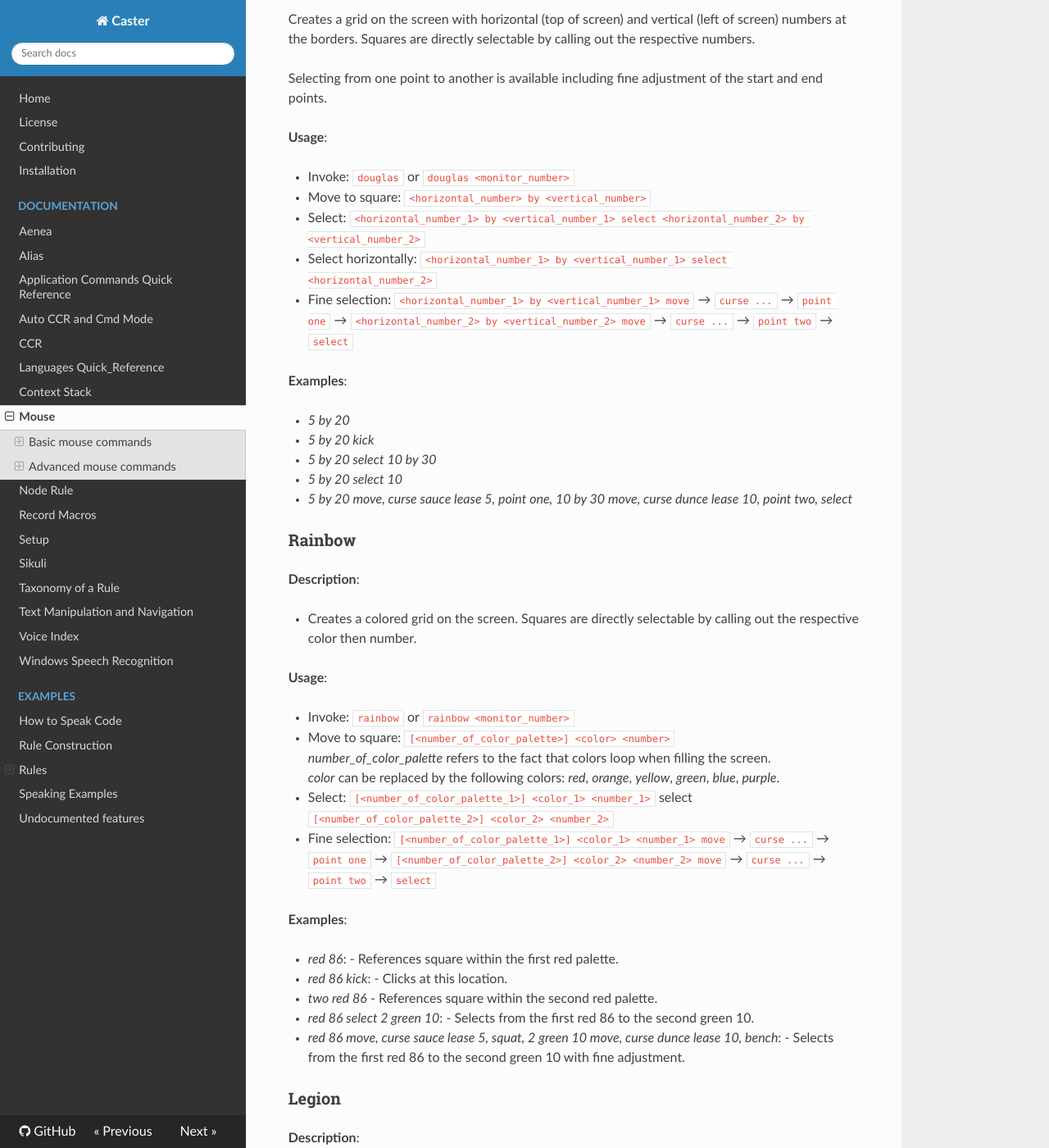
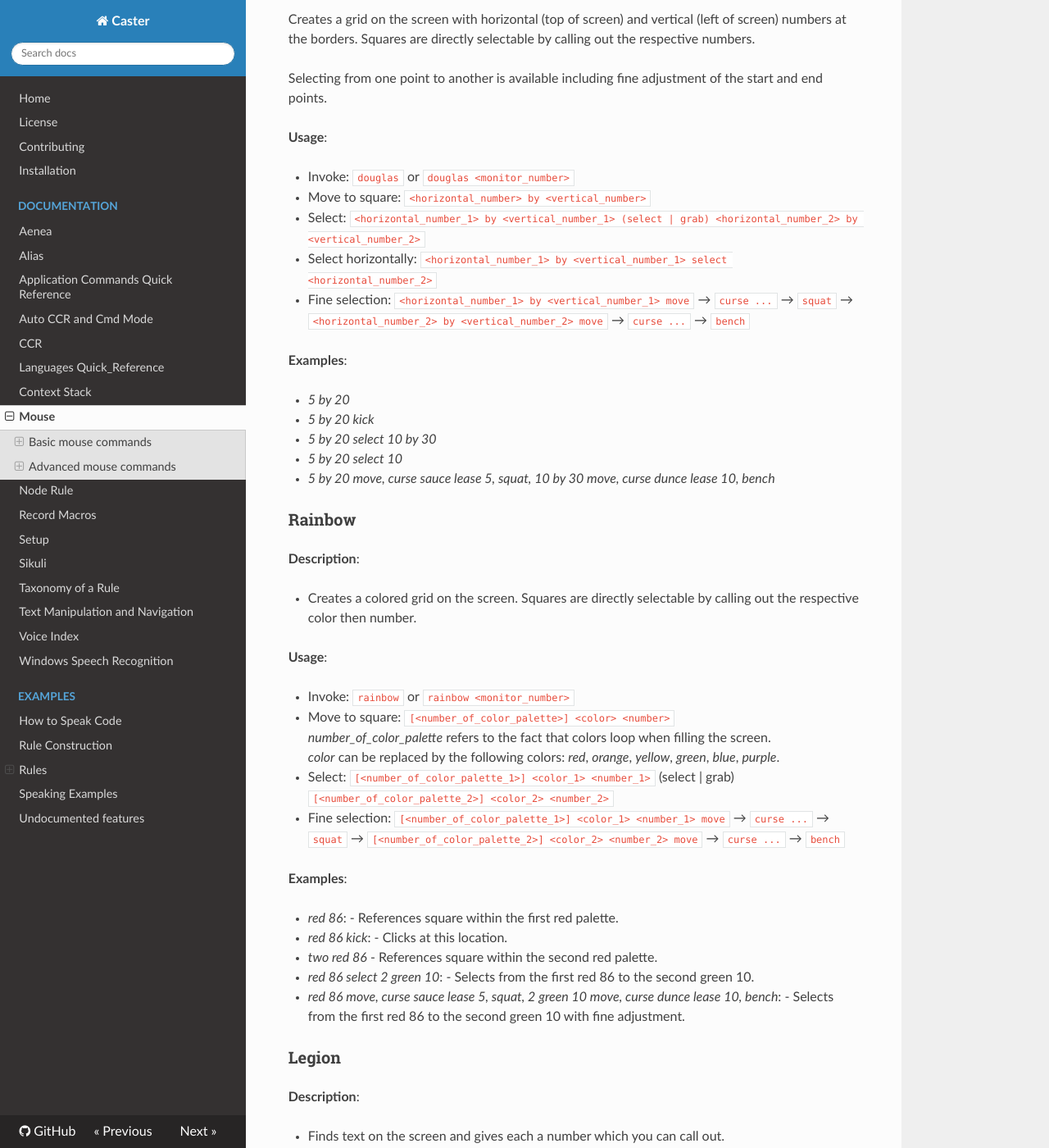
Before and after one commit to dictation-toolbox/Caster, an MkDocs documentation site: the page built from castervoice/doc/readthedocs/Mouse.md, in a window 1280 px wide and 1400 px high, scrolled down 1113 px. Shown: the whole window at 82% size. Built offline with MkDocs 1.6.1, drawn with Linux system fonts in a browser that asks for light colours; nearby versions of some CDN libraries; comment, search, counter and statistics services are not loaded; some of the changed text lies outside the part shown.

Commit message:
update docs

```diff
--- a/castervoice/doc/readthedocs/Mouse.md
+++ b/castervoice/doc/readthedocs/Mouse.md
@@ -46,9 +46,9 @@ Selecting from one point to another is available including fine adjustment of th
 
 - Invoke: `douglas` or `douglas <monitor_number>`
 - Move to square: `<horizontal_number> by <vertical_number>`
-- Select: `<horizontal_number_1> by <vertical_number_1> select <horizontal_number_2> by <vertical_number_2>`
+- Select: `<horizontal_number_1> by <vertical_number_1> (select | grab) <horizontal_number_2> by <vertical_number_2>`
 - Select horizontally: `<horizontal_number_1> by <vertical_number_1> select <horizontal_number_2>`
-- Fine selection: `<horizontal_number_1> by <vertical_number_1> move` &rightarrow; `curse ...` &rightarrow; `point one` &rightarrow; `<horizontal_number_2> by <vertical_number_2> move` &rightarrow; `curse ...` &rightarrow; `point two` &rightarrow; `select`
+- Fine selection: `<horizontal_number_1> by <vertical_number_1> move` &rightarrow; `curse ...` &rightarrow; `squat` &rightarrow; `<horizontal_number_2> by <vertical_number_2> move` &rightarrow; `curse ...` &rightarrow; `bench`
 
 **Examples**:
 
@@ -56,7 +56,7 @@ Selecting from one point to another is available including fine adjustment of th
 - _5 by 20 kick_
 - _5 by 20 select 10 by 30_
 - _5 by 20 select 10_
-- _5 by 20 move, curse sauce lease 5, point one, 10 by 30 move, curse dunce lease 10, point two, select_
+- _5 by 20 move, curse sauce lease 5, squat, 10 by 30 move, curse dunce lease 10, bench_
 
 ### Rainbow
 
@@ -70,8 +70,8 @@ Selecting from one point to another is available including fine adjustment of th
 - Move to square: `[<number_of_color_palette>] <color> <number>`
   _number_of_color_palette_ refers to the fact that colors loop when filling the screen.
   _color_ can be replaced by the following colors: _red_, _orange_, _yellow_, _green_, _blue_, _purple_.
-- Select: `[<number_of_color_palette_1>] <color_1> <number_1>` select `[<number_of_color_palette_2>] <color_2> <number_2>`
-- Fine selection: `[<number_of_color_palette_1>] <color_1> <number_1> move` &rightarrow; `curse ...` &rightarrow; `point one` &rightarrow; `[<number_of_color_palette_2>] <color_2> <number_2> move` &rightarrow; `curse ...` &rightarrow; `point two` &rightarrow; `select`
+- Select: `[<number_of_color_palette_1>] <color_1> <number_1>` (select | grab) `[<number_of_color_palette_2>] <color_2> <number_2>`
+- Fine selection: `[<number_of_color_palette_1>] <color_1> <number_1> move` &rightarrow; `curse ...` &rightarrow; `squat` &rightarrow; `[<number_of_color_palette_2>] <color_2> <number_2> move` &rightarrow; `curse ...` &rightarrow; `bench`
 
 **Examples**:
 
@@ -92,7 +92,7 @@ Selecting from one point to another is available including fine adjustment of th
 - Invoke: `legion or legion [monitor_number]`
 - Move to text area: `<number>`
 - Highlight one text area: `<number> (select | light)`
-- Highlight from one text area to another: `<number_1> (select | light) <number_2>`
+- Highlight from one text area to another: `<number_1> (select | light | grab) <number_2>`
 
 **Examples**:
 
```
